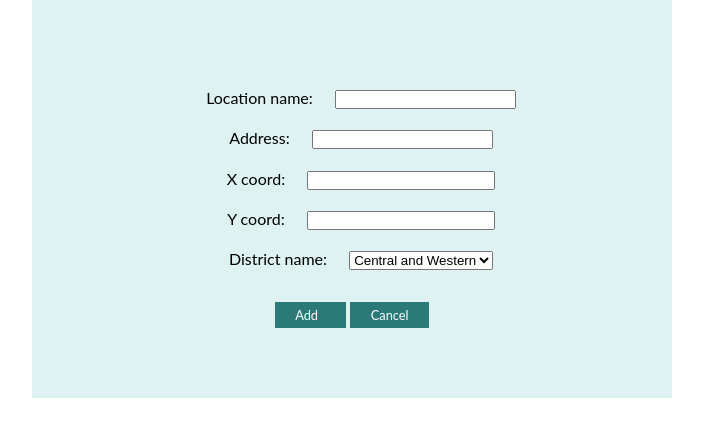
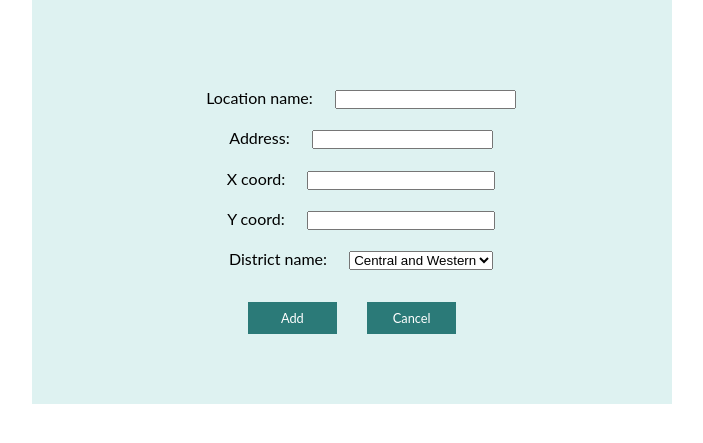
Before and after one commit to yhchang-0331/trans19, a Django app: page /patient_corner/addlocation in a window 1280 px wide. Shown: the part 148-591 px from the top of the page, without its empty margins (288-991 px from the left). Run offline with Django 3.2, Linux system fonts and the light colour scheme; a user stored in the database is signed in; some web fonts are replaced.

Commit message:
Update add_location.html

```diff
--- a/trans-19-project/trans19/templates/patient_corner/add_location.html
+++ b/trans-19-project/trans19/templates/patient_corner/add_location.html
@@ -12,7 +12,6 @@
     <div class="menu">
       <ul>
         <li class="logo"><a href="{% url 'home' %}"><img src="{% static 'media/logo_navigation.png' %}" style = "max-width: 100%;" alt ="TRANS-19"></a></li>
-
         <li class="dropdown">
           <a href="{% url 'patients' %}" class="dropbtn">Patients</a>
           <div class="dropdown-content">
@@ -73,10 +72,10 @@
             </div>
         {% endfor %}
       </p>
-      <center>
-        <button class="buttoncentre" style="margin-top: 2%; padding-right: 8%;" type="submit">Add</button>
-        <a href="{% url 'locations' %}" style="margin-top: 2%;" class="buttoncentre">Cancel</a>
-      </center>
+      <div class="lowbutton">
+        <button class="button" type="submit">Add</button>
+        <a href="{% url 'locations' %}" style="margin-top: 2%;" class="button">Cancel</a>
+      </div>
     </form>
   </div>
 <!----------------------------------------FORM---------------------------------------->
```
